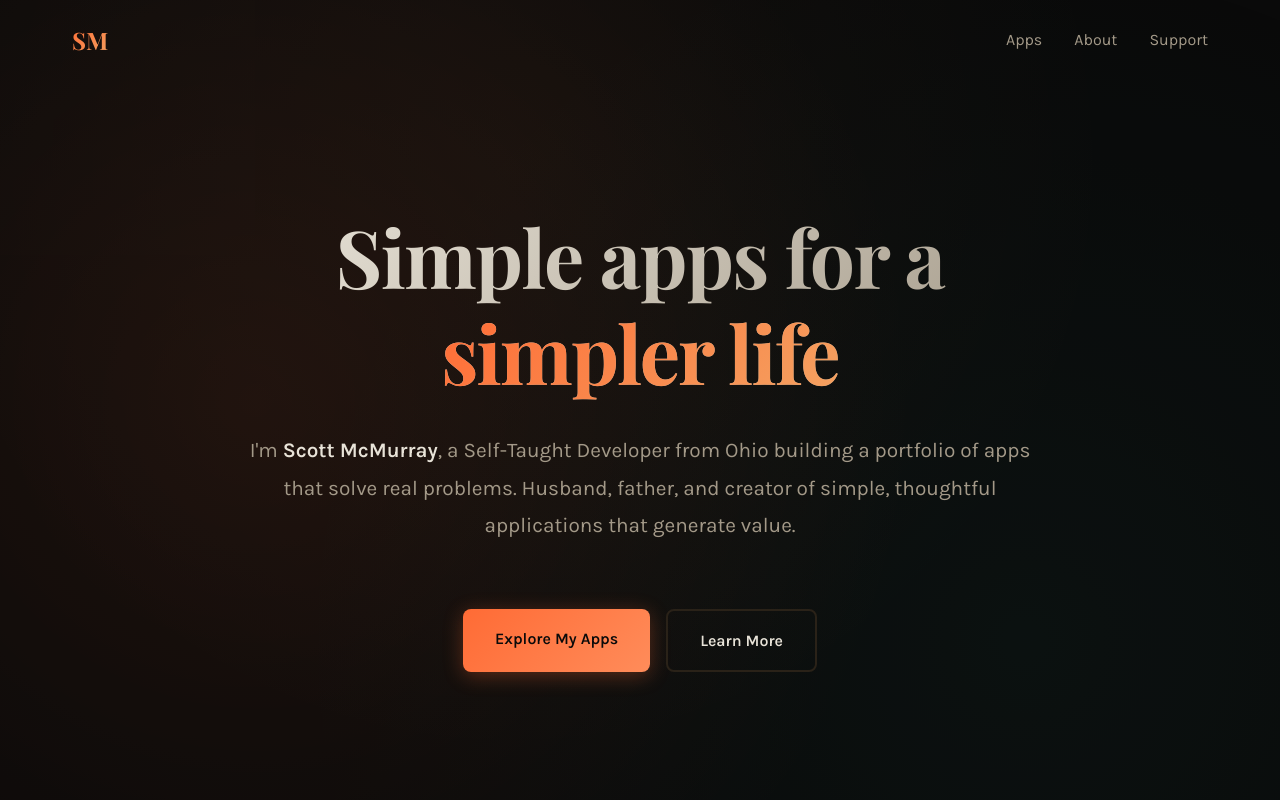
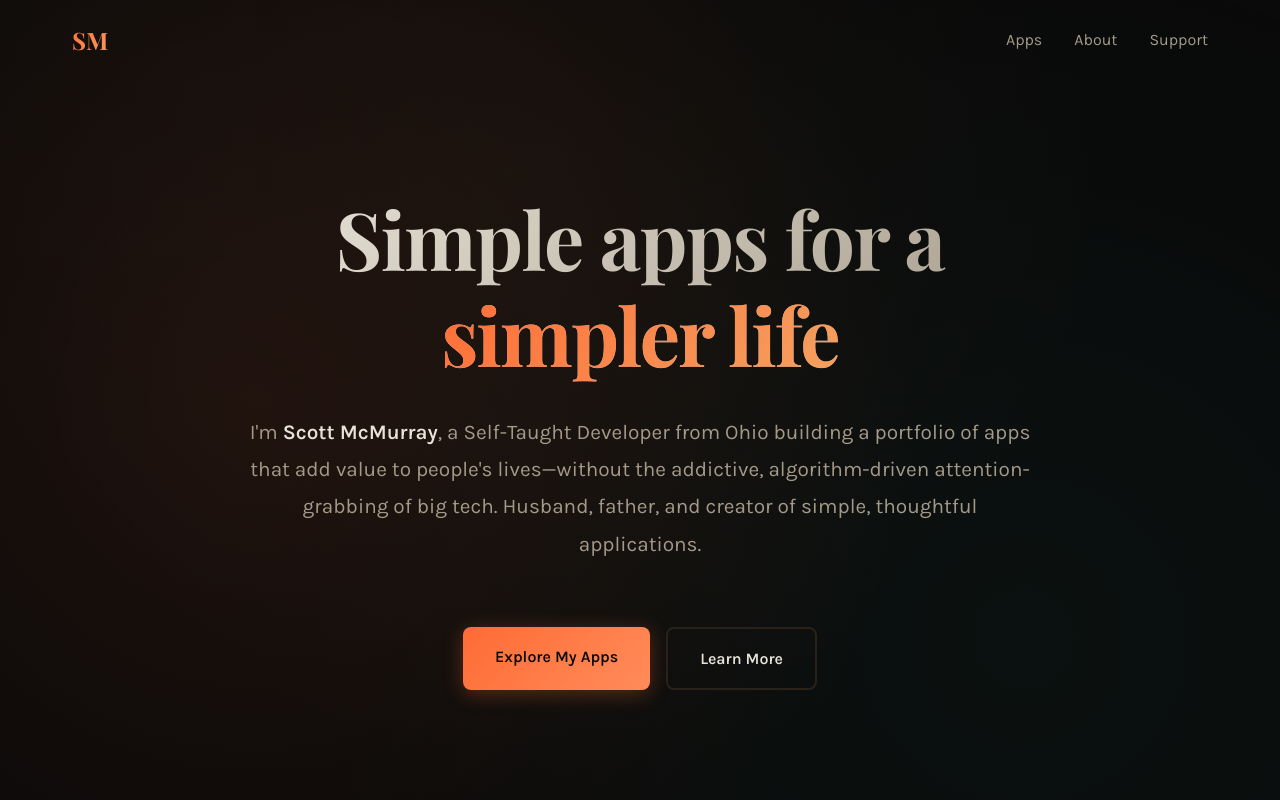
Before and after one commit to spmcmurray/scottymcmurray, a Next.js app: page / in a window 1280 px wide. Shown: the top 800 px of the page. Built offline with nearby package versions, Linux system fonts and the light colour scheme; a web font is replaced by a local one.

Commit message:
Update hero messaging to emphasize value without addictive algorithms

```diff
--- a/src/app/page.tsx
+++ b/src/app/page.tsx
@@ -13,8 +13,8 @@ export default function Home() {
               Simple apps for a <span className={styles.highlight}>simpler life</span>
             </h1>
             <p className={`${styles.heroSubtitle} animate-in animate-in-delay-1`}>
-              I'm <strong>Scott McMurray</strong>, a Self-Taught Developer from Ohio building a portfolio of apps that solve real problems.
-              Husband, father, and creator of simple, thoughtful applications that generate value.
+              I'm <strong>Scott McMurray</strong>, a Self-Taught Developer from Ohio building a portfolio of apps that add value to people's lives—without the addictive, algorithm-driven attention-grabbing of big tech.
+              Husband, father, and creator of simple, thoughtful applications.
             </p>
             <div className={`${styles.heroActions} animate-in animate-in-delay-2`}>
               <a href="#apps" className={styles.ctaPrimary}>Explore My Apps</a>
```
